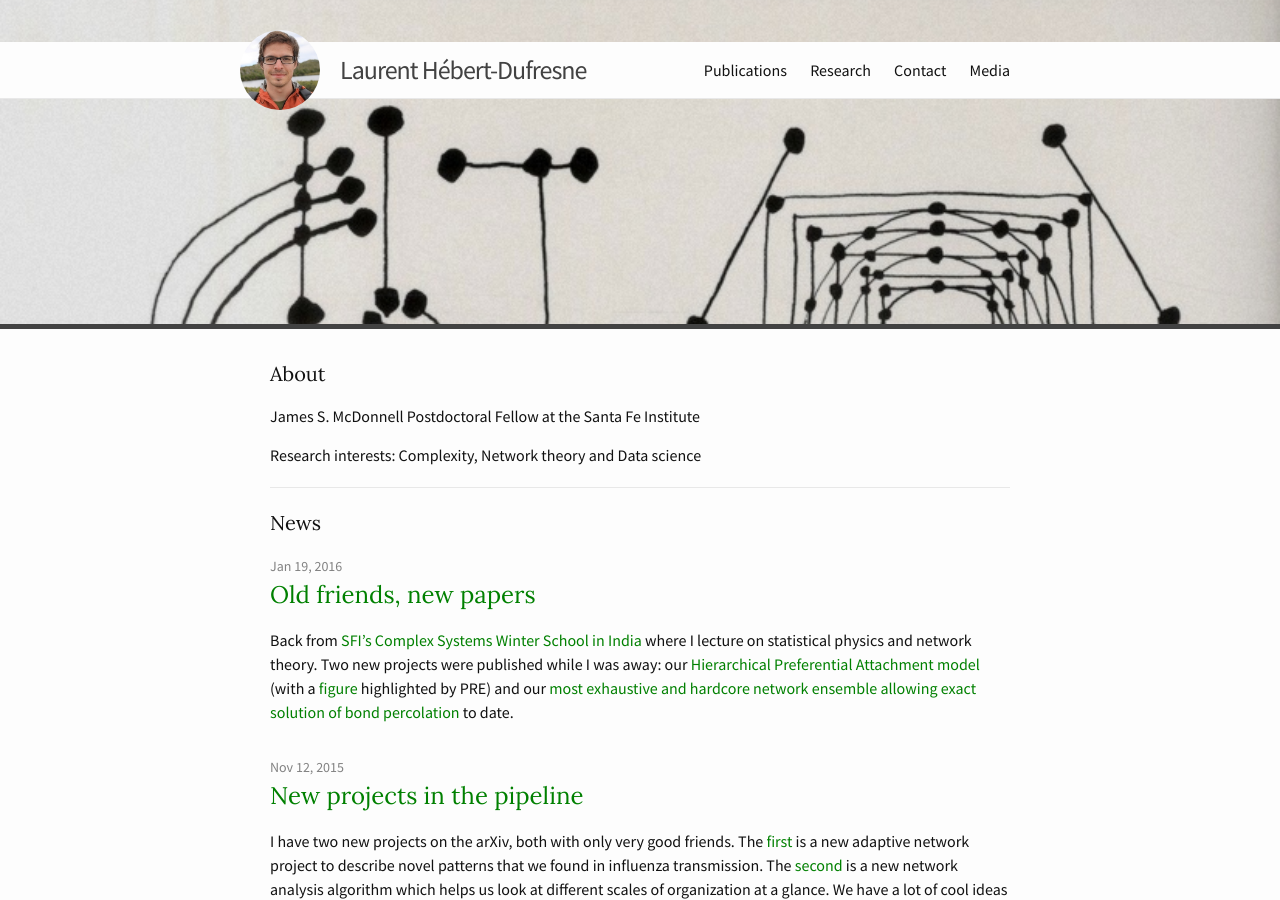
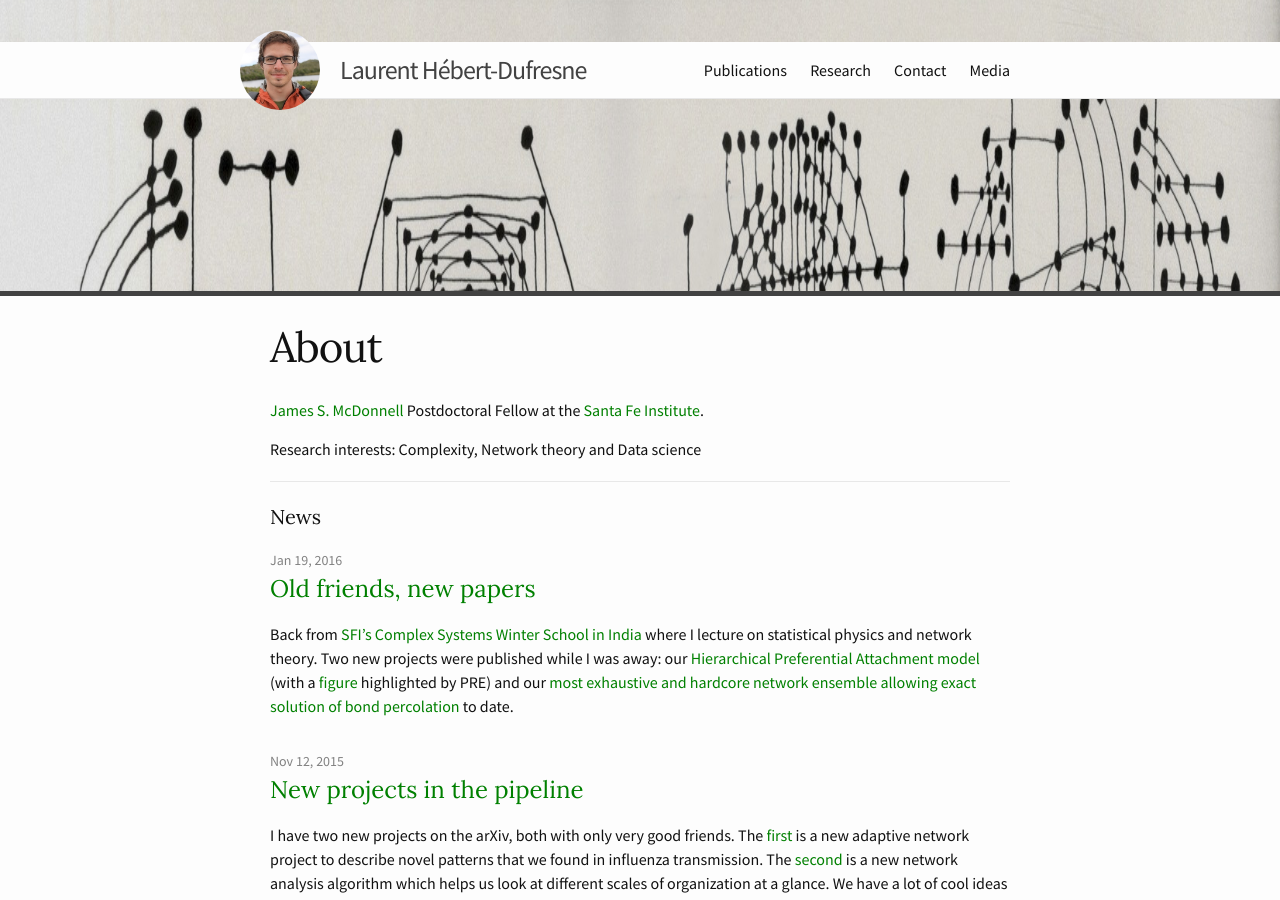
Before and after one commit to laurenthebertdufresne/laurenthebertdufresne.github.io, a Jekyll site: the page built from index.html, in a window 1280 px wide and 900 px high. Built offline with Jekyll 4.4.1, drawn with Linux system fonts in a browser that asks for light colours; the list of posts is cut into pages by our own code.

Commit message:
visual adjustments

```diff
--- a/_config.yml
+++ b/_config.yml
@@ -12,6 +12,10 @@ description: James S. McDonnell Postdoctoral Fellow at the Santa Fe Institute
 baseurl: "/lhd" # the subpath of your site, e.g. /blog
 url: "http://www.laurenthebertdufresne.com" # the base hostname & protocol for your site
 twitter_username: lecomptedelhd
+scholar_username: LdkfcuwAAAAJ
+#linkedin_username: lecomptedelhd
+#github_username: lecomptedelhd
+
 
 # Build settings
 markdown: kramdown
--- a/_includes/footer.html
+++ b/_includes/footer.html
@@ -35,6 +35,14 @@
               </a>
             </li>
           {% endif %}
+
+          {% if site.scholar_username %}
+            <li>
+              <a href="//scholar.google.ca/citations?hl=en&user={{ site.scholar_username }}" target="_blank">
+                <span class="fa fa-graduation-cap"></span> Google Scholar
+              </a>
+            </li>
+          {% endif %}
         </ul>
       </div>
     </div>
--- a/_sass/_base.scss
+++ b/_sass/_base.scss
@@ -95,10 +95,6 @@ a {
     color: $brand-color;
     text-decoration: none;
 
-    &:visited {
-        color: darken($brand-color, 15%);
-    }
-
     &:hover {
         color: $text-color;
         text-decoration: underline;
--- a/_sass/_layout.scss
+++ b/_sass/_layout.scss
@@ -1,8 +1,9 @@
 body {
     background-color:#E0DEE6;
     background-size:100% auto;
-    background-position:top center;
+    background-position:center -5vw;
     background-image:url(../img/constellation.jpg);
+    background-attachment:fixed;
 }
 
 hr {
@@ -205,7 +206,7 @@ hr {
  * Page content
  */
 .page-content {
-    margin-top:25vh;
+    margin-top:15vw;
     padding: $spacing-unit 0;
     background:$background-color;
     border-top:5px solid $grey-color-dark;
@@ -213,6 +214,10 @@ hr {
 
 .page-heading {
     font-size: 20px;
+}
+
+.page-heading-main {
+    font-size: 30px;
 }
 
 .post-list {
@@ -282,5 +287,13 @@ hr {
 }
 
 .pagination {
-    font-size:16px;
+    font-size:18px;
 }
+
+.pagination-item {
+    padding:10px;
+
+    &.pagination-item-disabled {
+        color:$grey-color-light;
+    }
+}
--- a/bower.json
+++ b/bower.json
@@ -16,6 +16,8 @@
   ],
   "dependencies": {
     "turbolinks": "git+https://github.com/turbolinks/turbolinks.git#^5.0.0",
-    "font-awesome": "fontawesome#^4.6.3"
+    "font-awesome": "fontawesome#^4.6.3",
+    "jquery": "^3.1.1",
+    "ScrollToFixed": "scrolltofixed#^1.0.8"
   }
 }
--- a/css/main.scss
+++ b/css/main.scss
@@ -14,7 +14,7 @@ $spacing-unit:     30px;
 
 $text-color:       #111;
 $background-color: #fdfdfd;
-$brand-color:      green;
+$brand-color:      #008000;
 
 $grey-color:       #828282;
 $grey-color-light: lighten($grey-color, 40%);
@@ -23,8 +23,8 @@ $grey-color-dark:  darken($grey-color, 25%);
 // Width of the content area
 $content-width:    800px;
 
-$on-palm:          600px;
-$on-laptop:        800px;
+$on-palm:          768px;
+$on-laptop:        980px;
 
 
 
--- a/index.html
+++ b/index.html
@@ -3,16 +3,20 @@ layout: default
 ---
 
 <div class="home">
+  {% if paginator.page == 1 %}
 
-  <h1 class="page-heading">About</h1>
+  <header class="post-header">
+    <h1 class="post-title">About</h1>
+  </header>
 
-  <p>James S. McDonnell Postdoctoral Fellow at the Santa Fe Institute</p>
+    <p><a href="https://www.jsmf.org/" href="_blank">James S. McDonnell</a> Postdoctoral Fellow at the <a href="http://www.santafe.edu/" target="_blank">Santa Fe Institute</a>.</p>
 
-  <p>Research interests: Complexity, Network theory and Data science</p>
+    <p>Research interests: Complexity, Network theory and Data science</p>
 
-  <hr>
+    <hr>
+  {% endif %}
 
-  <h1 class="page-heading">News</h1>
+  <h2 class="page-heading">News</h2>
 
   <ul class="post-list">
     {% for post in paginator.posts %}
@@ -35,25 +39,25 @@ layout: default
   {% if paginator.total_pages > 1 %}
     <div class="pagination">
       {% if paginator.previous_page %}
-        <a href="{{ paginator.previous_page_path | prepend: site.baseurl | replace: '//', '/' }}"><span class="fa fa-chevron-circle-left"></span></a>
+        <a class="pagination-item" href="{{ paginator.previous_page_path | prepend: site.baseurl | replace: '//', '/' }}"><span class="fa fa-chevron-circle-left"></span></a>
       {% else %}
-        <span class="fa fa-chevron-circle-left"></span>
+        <span class="pagination-item pagination-item-disabled fa fa-chevron-circle-left"></span>
       {% endif %}
 
       {% for page in (1..paginator.total_pages) %}
         {% if page == paginator.page %}
-          <em>{{ page }}</em>
+          <span class="pagination-item pagination-item-disabled">{{ page }}</span>
         {% elsif page == 1 %}
-          <a href="{{ paginator.previous_page_path | prepend: site.baseurl | replace: '//', '/' }}">{{ page }}</a>
+          <a class="pagination-item" href="{{ paginator.previous_page_path | prepend: site.baseurl | replace: '//', '/' }}">{{ page }}</a>
         {% else %}
-          <a href="{{ site.paginate_path | prepend: site.baseurl | replace: '//', '/' | replace: ':num', page }}">{{ page }}</a>
+          <a class="pagination-item" href="{{ site.paginate_path | prepend: site.baseurl | replace: '//', '/' | replace: ':num', page }}">{{ page }}</a>
         {% endif %}
       {% endfor %}
 
       {% if paginator.next_page %}
-        <a href="{{ paginator.next_page_path | prepend: site.baseurl | replace: '//', '/' }}"><span class="fa fa-chevron-circle-right"></span></a>
+        <a class="pagination-item" href="{{ paginator.next_page_path | prepend: site.baseurl | replace: '//', '/' }}"><span class="fa fa-chevron-circle-right"></span></a>
       {% else %}
-        <span class="fa fa-chevron-circle-right"></span>
+        <span class="pagination-item pagination-item-disabled fa fa-chevron-circle-right"></span>
       {% endif %}
     </div>
   {% endif %}
--- /dev/null
+++ b/js/app.js
@@ -0,0 +1,3 @@
+/**
+ * Created by louis.roy on 16-10-01.
+ */
```
Also changed, not shown: favicon.ico (added), img/constellation.jpg.
